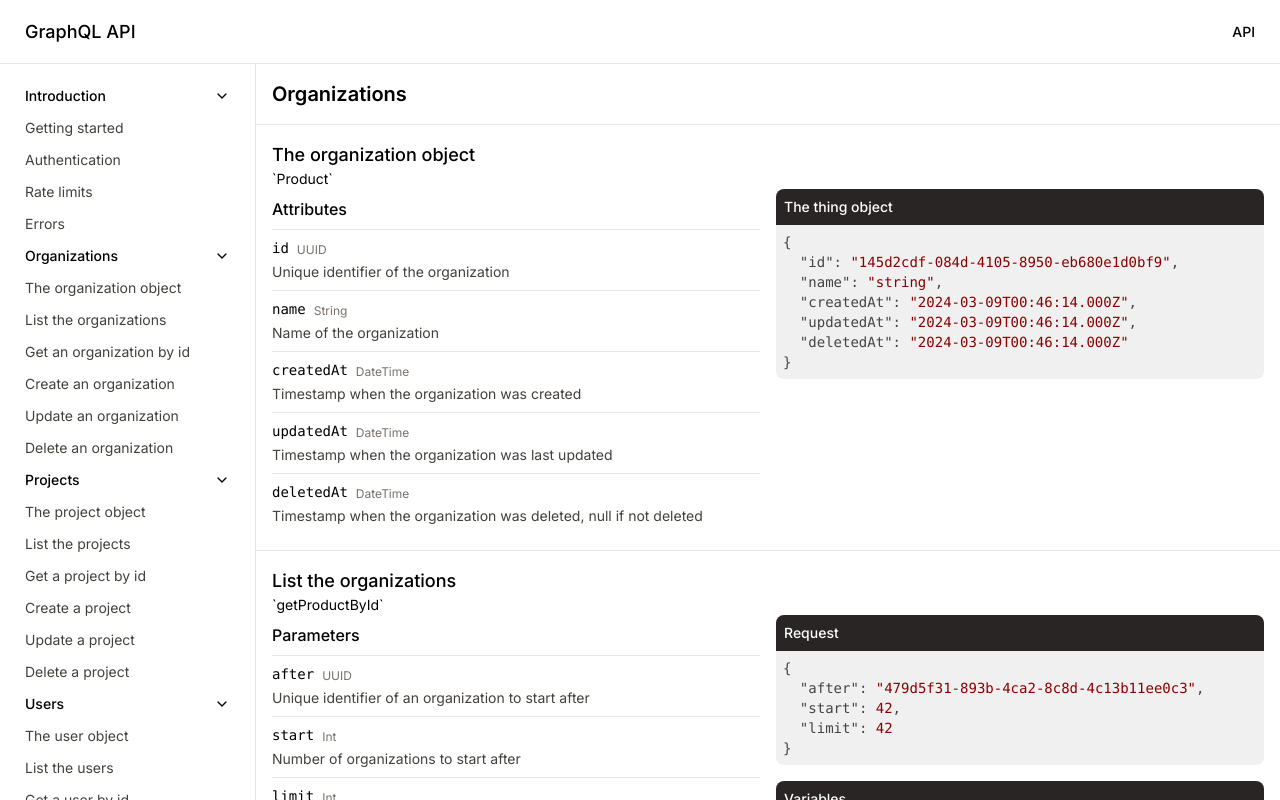
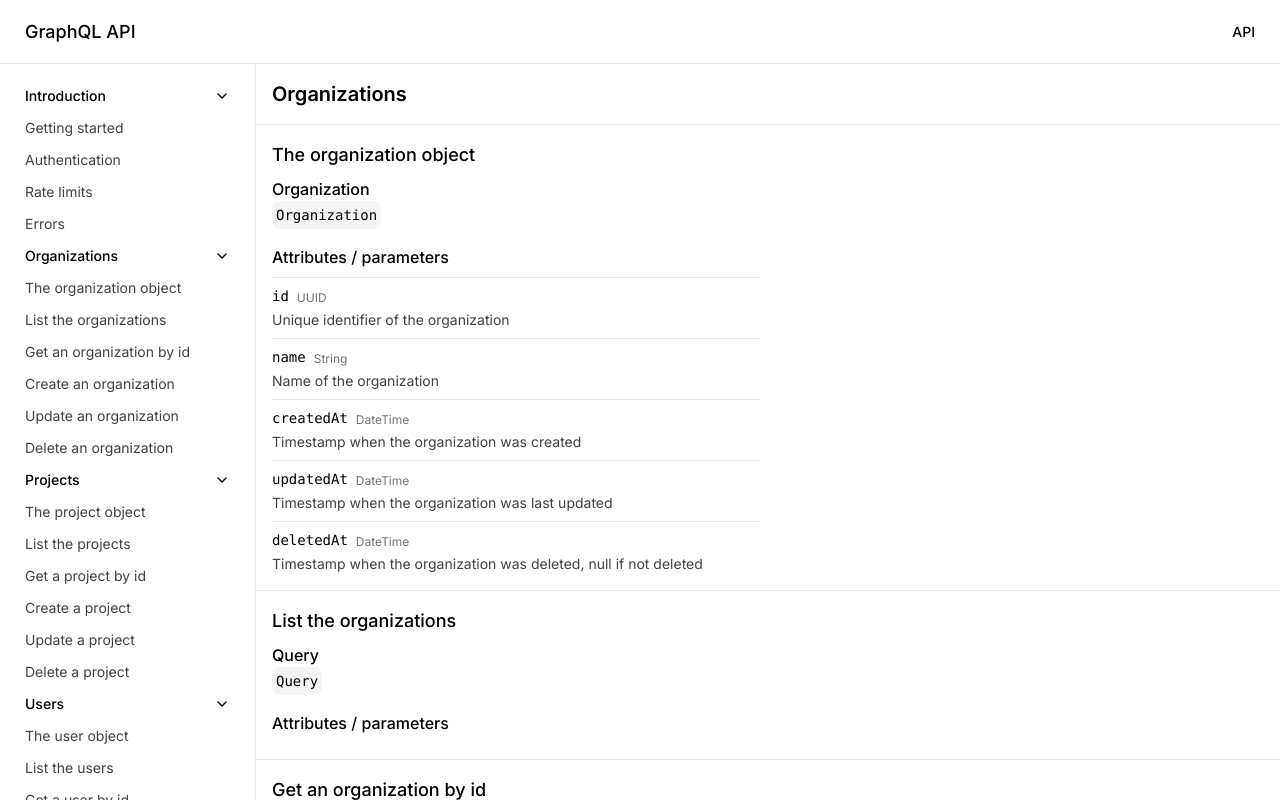
Before and after one commit to martinthenth/graphql-docs, a Next.js app in the folder app/: page / in a window 1280 px wide. Built offline with nearby package versions, Linux system fonts and the light colour scheme.

Commit message:
Rework the attributes

```diff
--- a/app/app/(docs)/content-list-item.tsx
+++ b/app/app/(docs)/content-list-item.tsx
@@ -1,10 +1,123 @@
 import { uuid4 } from "@/lib/uuid";
-import { APIType, APITypeField, APITypeFieldArgument } from "@/types";
+import { APIDocsArticle, APIType, APITypeField, APITypeFieldArgument } from "@/types";
 import { HTMLAttributes } from "react";
 import { CodeBlock } from "@/components/ui/codeblock";
 import { Flex } from "@/components/ui/flex";
 import { Grid } from "@/components/ui/grid";
 import { H3, H4, H5, P } from "@/components/ui/typography";
+
+interface DocsContentListItemProps extends HTMLAttributes<HTMLDivElement> {
+  article: APIDocsArticle;
+}
+
+export function DocsContentListItem({ article, className }: DocsContentListItemProps) {
+  const isQuery = article.type === "Query";
+  const isMutation = article.type === "Mutation";
+  const isType = !isQuery && !isMutation;
+  const definition = article.definition as APIType | APITypeField;
+
+  return (
+    <div className={className}>
+      <header>
+        <H3>{article.definition?.description}</H3>
+      </header>
+      <Grid gap="md" items="start" className="grid-cols-2">
+        <Grid>
+          <div>
+            <header className="py-2">
+              <H4>{article.type}</H4>
+              <P>
+                <span className="p-1 bg-stone-100 rounded-lg inline-block">
+                  <code>{article.type}</code>
+                </span>
+              </P>
+            </header>
+          </div>
+          <div>
+            <header className="py-2">
+              <H4>Attributes / parameters</H4>
+            </header>
+            <section>
+              {isType && (
+                <DocsContentListItemAttributes
+                  attributes={(definition as APIType).fieldNames!.map(
+                    (fieldName) => (definition as APIType).fields![fieldName],
+                  )}
+                />
+              )}
+              {isQuery ||
+                (isMutation && (
+                  <DocsContentListItemParameters
+                    parameters={(definition as APITypeField).argumentNames!.map(
+                      (argumentName) => (definition as APITypeField).arguments![argumentName],
+                    )}
+                  />
+                ))}
+            </section>
+          </div>
+        </Grid>
+        <Grid>
+          {/* <div className="rounded-lg overflow-hidden">
+            <div className="bg-stone-800 text-white p-2">
+              <H5>The thing object</H5>
+            </div>
+            <CodeBlock content={example} language="json" />
+          </div> */}
+        </Grid>
+      </Grid>
+    </div>
+  );
+}
+
+function DocsContentListItemAttributes({ attributes }: { attributes: APITypeField[] }) {
+  return (
+    <section>
+      {attributes.map((attribute) => (
+        <DocsContentListItemField
+          key={attribute.name}
+          type={attribute.type}
+          name={attribute.name}
+          description={attribute.description}
+        />
+      ))}
+    </section>
+  );
+}
+
+function DocsContentListItemParameters({ parameters }: { parameters: APITypeFieldArgument[] }) {
+  return (
+    <section>
+      {parameters.map((parameter) => (
+        <DocsContentListItemField
+          key={parameter.name}
+          type={parameter.type}
+          name={parameter.name}
+          description={parameter.description}
+        />
+      ))}
+    </section>
+  );
+}
+
+function DocsContentListItemField({ description, name, type }: DocsContentListItemFieldProps) {
+  return (
+    <article className="border-t py-2 last:pb-0">
+      <Grid gap="xs">
+        <Flex gap="sm" items="end">
+          <H5>
+            <code>{name}</code>
+          </H5>
+          <P color="tertiary" size="sm">
+            {type}
+          </P>
+        </Flex>
+        {description && <P color="secondary">{description}</P>}
+      </Grid>
+    </article>
+  );
+}
+
+// OLD
 
 interface DocsContentListItemTypeProps extends HTMLAttributes<HTMLDivElement> {
   definition: APIType;
@@ -115,24 +228,6 @@ export function DocsContentListItemAction({
   );
 }
 
-function DocsContentListItemField({ description, name, type }: DocsContentListItemFieldProps) {
-  return (
-    <article className="border-t py-2">
-      <Grid gap="xs">
-        <Flex gap="sm" items="end">
-          <H5>
-            <code>{name}</code>
-          </H5>
-          <P color="tertiary" size="sm">
-            {type}
-          </P>
-        </Flex>
-        {description && <P color="secondary">{description}</P>}
-      </Grid>
-    </article>
-  );
-}
-
 function buildExample(fields: APITypeField[] | APITypeFieldArgument[]) {
   const example: Record<string, unknown> = {};
 
--- a/app/app/(docs)/content-list.tsx
+++ b/app/app/(docs)/content-list.tsx
@@ -1,8 +1,8 @@
-import { APIDocsArticle, APIType, APITypeField } from "@/types";
+import { APIDocsArticle } from "@/types";
 import { HTMLAttributes } from "react";
 import { Grid } from "@/components/ui/grid";
 import { H2 } from "@/components/ui/typography";
-import { DocsContentListItemAction, DocsContentListItemType } from "./content-list-item";
+import { DocsContentListItem } from "./content-list-item";
 
 interface DocsContentListProps extends HTMLAttributes<HTMLDivElement> {
   title: string;
@@ -15,21 +15,9 @@ export function DocsContentList({ articles, title }: DocsContentListProps) {
       <div className="p-4">
         <H2>{title}</H2>
       </div>
-      {articles.map((article) =>
-        ["Query", "Mutation"].includes(article.type) ? (
-          <DocsContentListItemAction
-            key={article.id}
-            definition={article.definition as APITypeField}
-            className="p-4 border-t"
-          />
-        ) : (
-          <DocsContentListItemType
-            key={article.id}
-            definition={article.definition as APIType}
-            className="p-4 border-t"
-          />
-        ),
-      )}
+      {articles.map((article) => (
+        <DocsContentListItem key={article.id} article={article} className="p-4 border-t" />
+      ))}
     </Grid>
   );
 }
```
